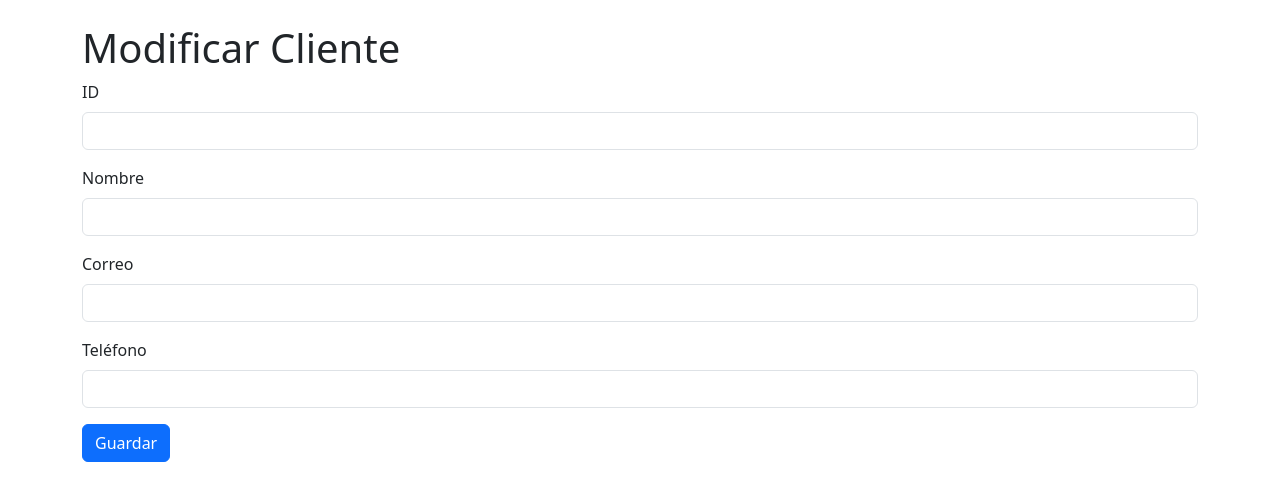
After one commit to carloscampusfp/programacion, a PHP site: page /vistas/modificar_cliente.html in a window 1280 px wide. The commit adds this page. Shown: the top 501 px of the page. Run offline with PHP 8.4, Linux system fonts and the light colour scheme.

Commit message:
hoja y 5

```diff
--- /dev/null
+++ b/hoja4/controlador/modificar_cliente.php
@@ -0,0 +1,3 @@
+<?php
+
+?>
--- /dev/null
+++ b/hoja4/vistas/modificar_cliente.html
@@ -0,0 +1,33 @@
+<!DOCTYPE html>
+<html lang="es">
+<head>
+    <meta charset="UTF-8">
+    <meta name="viewport" content="width=device-width, initial-scale=1.0">
+    <link rel="stylesheet" href="https://cdn.jsdelivr.net/npm/bootstrap@5.3.0/dist/css/bootstrap.min.css">
+    <title>Añadir Cliente</title>
+</head>
+<body>
+    <div class="container mt-4">
+        <h1>Modificar Cliente</h1>
+        <form action="../controlador/modificar_cliente.php" method="POST">
+            <div class="mb-3">
+                <label for="id" class="form-label">ID</label>
+                <input type="text" class="form-control" id="id" name="id" required>
+            </div>
+            <div class="mb-3">
+                <label for="nombre" class="form-label">Nombre</label>
+                <input type="text" class="form-control" id="nombre" name="nombre" required>
+            </div>
+            <div class="mb-3">
+                <label for="correo" class="form-label">Correo</label>
+                <input type="email" class="form-control" id="correo" name="correo" required>
+            </div>
+            <div class="mb-3">
+                <label for="telefono" class="form-label">Teléfono</label>
+                <input type="text" class="form-control" id="telefono" name="telefono" required>
+            </div>
+            <button type="submit" class="btn btn-primary">Guardar</button>
+        </form>
+    </div>
+</body>
+</html>
```
Also changed, not shown: hoja4/vistas/encabezado.html (+16 -2 lines), hoja4/controlador/insertar_cliente.php (line endings or trailing spaces), hoja4/index.php (line endings or trailing spaces).
